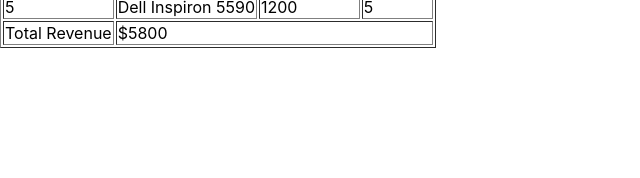
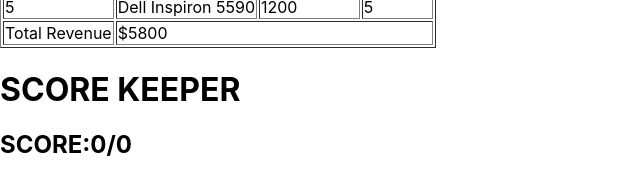
Before and after one commit to sdmohapatra7/React-Practice, a React (Create React App) app: page / in a window 1280 px wide. Shown: the part 1112-1290 px from the top of the page, without its empty margins (0-640 px from the left). Before the commit the page ends 1160 px from the top, so only its background shows below. Built offline with nearby package versions, Linux system fonts and the light colour scheme.

Commit message:
score-Keeper Component

```diff
--- a/src/App.js
+++ b/src/App.js
@@ -4,7 +4,8 @@
 import './App.css';
 import Car from './components/Car';
 import Student from './components/Student';
-import Inventory from './components/Inventory'
+import Inventory from './components/Inventory';
+import Score from './components/Score';
 
 function App() {
 
@@ -15,6 +16,7 @@
       <Car />
       <Student />
       <Inventory />
+      <Score />
     </div>
   );
 }
--- /dev/null
+++ b/src/components/Score.js
@@ -0,0 +1,39 @@
+import React,{useState} from 'react';
+
+const Score =()=>{
+
+    let Initialscore = 0;
+    let Initialwicket =0;
+    const[score,setScore] = useState(Initialscore);
+    const[wicket,setWicket]= useState(Initialwicket);
+    // const addOne = ()=>{
+    //     setScore(score + 1);
+    //     // console.log('score',score);
+    // }
+    const addScore = (num)=>{
+        if(wicket<10){
+            setScore(score+num);
+        }
+    }
+    const addWicket = ()=>{
+        if(wicket<10){
+            setWicket(wicket+1)
+        }
+
+    }
+    return(
+        <>
+        <h1>SCORE KEEPER</h1>
+        <h2>SCORE:{score}/{wicket}</h2>
+        <button onClick={()=>addScore(1)}>1</button>
+        <button onClick={()=>addScore(2)}>2</button>
+        <button onClick={()=>addScore(3)}>3</button>
+        <button onClick={()=>addScore(4)}>4</button>
+        <button onClick={()=>addScore(5)}>5</button>
+        <button onClick={()=>addScore(6)}>6</button>
+        <button onClick={addWicket}>Wicket</button>
+        </>
+    )
+}
+
+export default Score;
--- a/src/index.js
+++ b/src/index.js
@@ -8,3 +8,5 @@
 root.render(
     <App />
 );
+
+export default root ;
```
